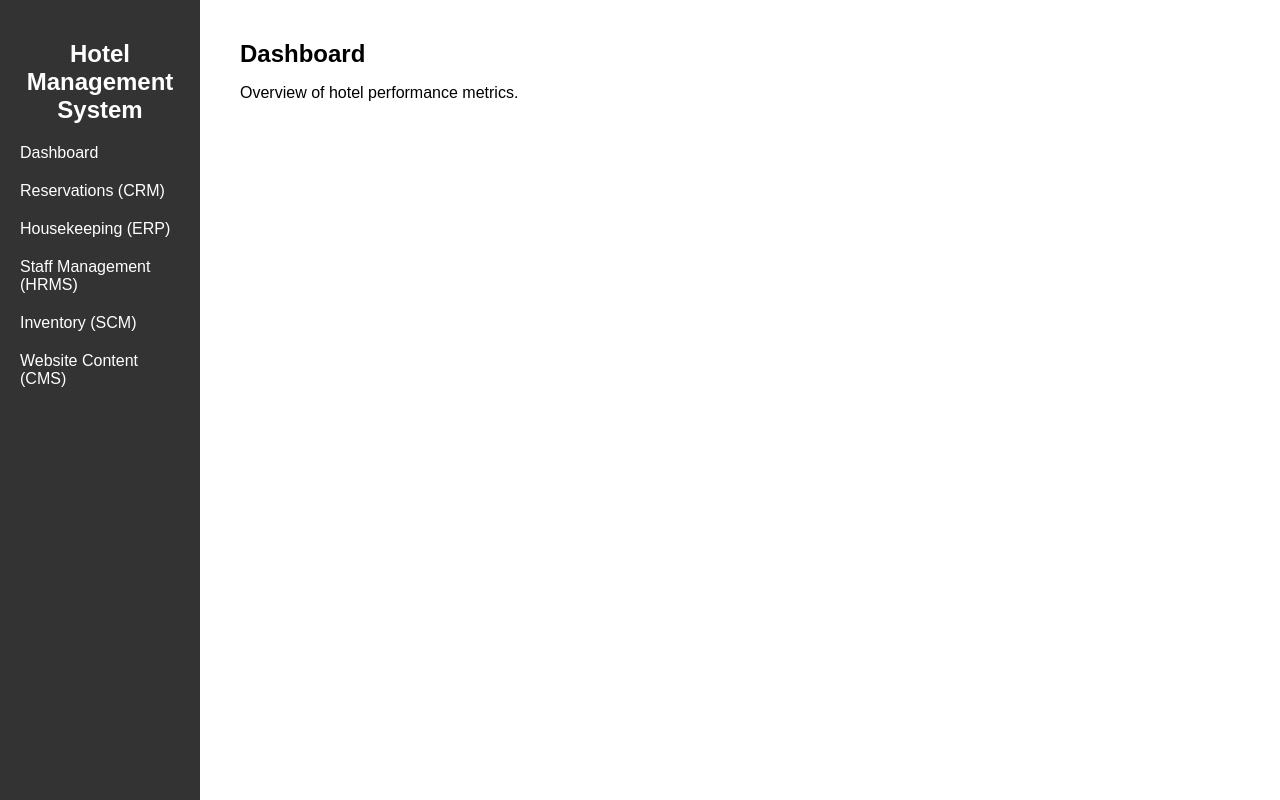
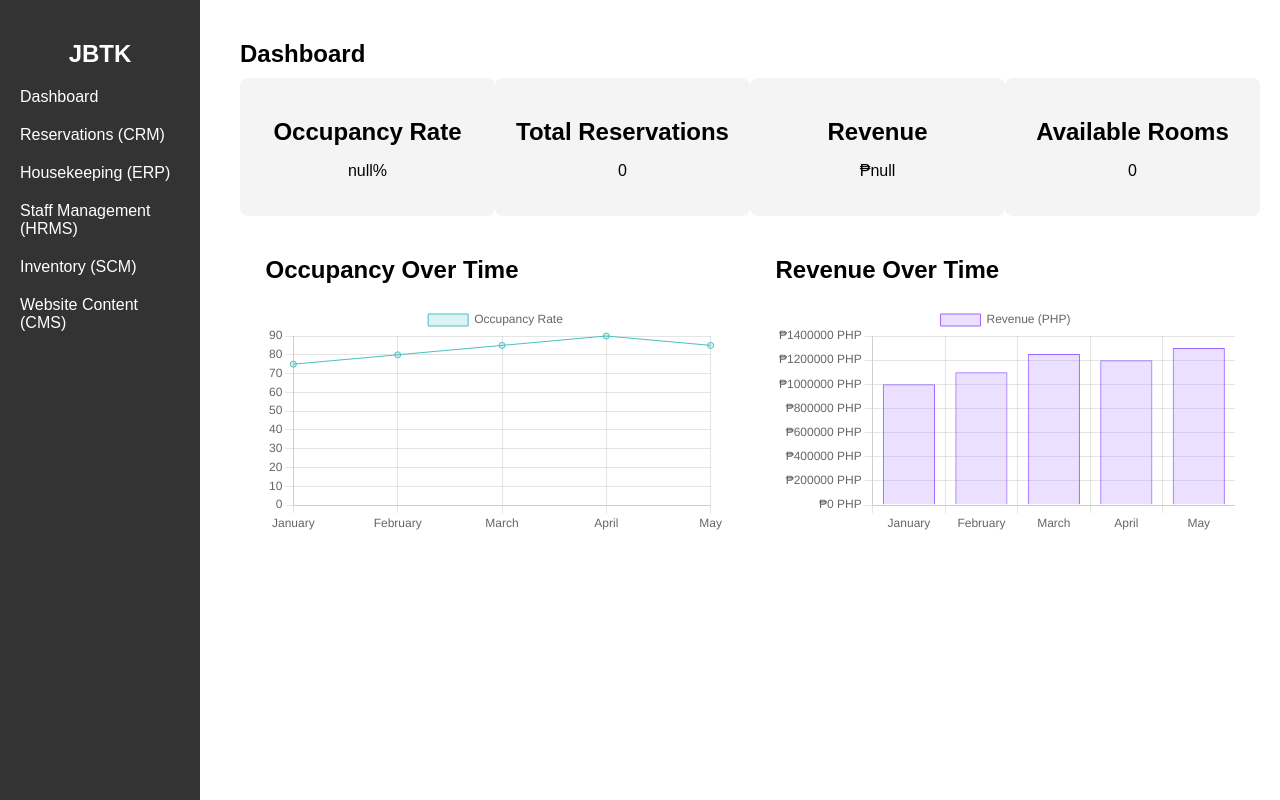
Before and after one commit to pattywapp/HMS, a PHP site: page / in a window 1280 px wide. Run offline with PHP 8.4, Linux system fonts and the light colour scheme; data that the repository does not hold is empty.

Commit message:
dashboard done

```diff
--- /dev/null
+++ b/dashboard.php
@@ -0,0 +1,25 @@
+<?php
+
+include 'db.php';
+
+$response = [];
+
+// Fetch ng occupancy rate
+$stmt = $pdo->query("SELECT (COUNT(*) / (SELECT COUNT(*) FROM rooms)) * 100 AS occupancy_rate FROM reservations WHERE status = 'occupied'");
+$response['occupancy_rate'] = $stmt->fetch()['occupancy_rate'];
+
+// Fetch ng total reservations
+$stmt = $pdo->query("SELECT COUNT(*) AS total_reservations FROM reservations");
+$response['total_reservations'] = $stmt->fetch()['total_reservations'];
+
+// Fetch ng revenue
+$stmt = $pdo->query("SELECT SUM(amount) AS revenue FROM payments");
+$response['revenue'] = $stmt->fetch()['revenue'];
+
+// Fetch ng mga available rooms
+$stmt = $pdo->query("SELECT COUNT(*) AS available_rooms FROM rooms WHERE status = 'available'");
+$response['available_rooms'] = $stmt->fetch()['available_rooms'];
+
+header('Content-Type: application/json');
+echo json_encode($response);
+?>
--- /dev/null
+++ b/db.php
@@ -0,0 +1,20 @@
+<?php
+
+$host = 'localhost';
+$db = 'hotel_management';
+$user = 'root';
+$pass = '';
+
+$dsn = "mysql:host=$host;dbname=$db;charset=utf8mb4";
+$options = [
+    PDO::ATTR_ERRMODE            => PDO::ERRMODE_EXCEPTION,
+    PDO::ATTR_DEFAULT_FETCH_MODE => PDO::FETCH_ASSOC,
+    PDO::ATTR_EMULATE_PREPARES   => false,
+];
+
+try {
+    $pdo = new PDO($dsn, $user, $pass, $options);
+} catch (PDOException $e) {
+    throw new PDOException($e->getMessage(), (int)$e->getCode());
+}
+?>
--- a/index.css
+++ b/index.css
@@ -1,3 +1,4 @@
+
 body {
     font-family: Arial, sans-serif;
     margin: 0;
@@ -56,3 +57,30 @@
 section h1 {
     margin-bottom: 10px;
 }
+
+.stats {
+    display: flex;
+    justify-content: space-around;
+    margin-bottom: 20px;
+}
+
+.stat {
+    background-color: #f4f4f4;
+    padding: 20px;
+    border-radius: 8px;
+    text-align: center;
+    width: 22%;
+}
+
+.stat h2 {
+    margin-bottom: 10px;
+}
+
+.charts {
+    display: flex;
+    justify-content: space-around;
+}
+
+.chart {
+    width: 45%;
+}
--- a/index.js
+++ b/index.js
@@ -1,3 +1,4 @@
+// scripts.js
 document.addEventListener('DOMContentLoaded', function() {
     const links = document.querySelectorAll('#sidebar a');
     const sections = document.querySelectorAll('section');
@@ -18,4 +19,67 @@
     // Display the dashboard section by default
     sections.forEach(section => section.style.display = 'none');
     document.querySelector('#dashboard').style.display = 'block';
+
+    // Fetch data from PHP backend
+    fetch('dashboard.php')
+        .then(response => response.json())
+        .then(data => {
+            document.getElementById('occupancyRate').innerText = data.occupancy_rate + '%';
+            document.getElementById('totalReservations').innerText = data.total_reservations;
+            document.getElementById('revenue').innerText = '₱' + data.revenue;
+            document.getElementById('availableRooms').innerText = data.available_rooms;
+
+            // Update charts with data (assuming you have chart data coming from the backend)
+            // Update Occupancy Chart
+            const ctx1 = document.getElementById('occupancyChart').getContext('2d');
+            const occupancyChart = new Chart(ctx1, {
+                type: 'line',
+                data: {
+                    labels: ['January', 'February', 'March', 'April', 'May'], // Example labels
+                    datasets: [{
+                        label: 'Occupancy Rate',
+                        data: [75, 80, 85, 90, 85], // Example data
+                        backgroundColor: 'rgba(75, 192, 192, 0.2)',
+                        borderColor: 'rgba(75, 192, 192, 1)',
+                        borderWidth: 1
+                    }]
+                },
+                options: {
+                    scales: {
+                        y: {
+                            beginAtZero: true
+                        }
+                    }
+                }
+            });
+
+            // Update Revenue Chart
+            const ctx2 = document.getElementById('revenueChart').getContext('2d');
+            const revenueChart = new Chart(ctx2, {
+                type: 'bar',
+                data: {
+                    labels: ['January', 'February', 'March', 'April', 'May'], // Example labels
+                    datasets: [{
+                        label: 'Revenue (PHP)',
+                        data: [1000000, 1100000, 1250000, 1200000, 1300000], // Example data
+                        backgroundColor: 'rgba(153, 102, 255, 0.2)',
+                        borderColor: 'rgba(153, 102, 255, 1)',
+                        borderWidth: 1
+                    }]
+                },
+                options: {
+                    scales: {
+                        y: {
+                            beginAtZero: true,
+                            ticks: {
+                                callback: function(value) {
+                                    return '₱' + value + ' PHP';
+                                }
+                            }
+                        }
+                    }
+                }
+            });
+        })
+        .catch(error => console.error('Error fetching dashboard data:', error));
 });
--- a/index.php
+++ b/index.php
@@ -4,73 +4,12 @@
     <meta charset="UTF-8">
     <meta name="viewport" content="width=device-width, initial-scale=1.0">
     <title>Hotel Management System</title>
+    <link rel="stylesheet" href="index.css">
 </head>
-<style>
-
-body {
-    font-family: Arial, sans-serif;
-    margin: 0;
-    padding: 0;
-    display: flex;
-}
-
-#container {
-    display: flex;
-    width: 100%;
-}
-
-#sidebar {
-    width: 200px;
-    background-color: #333;
-    color: #fff;
-    padding: 20px;
-    box-sizing: border-box;
-    height: 100vh;
-    position: fixed;
-}
-
-#sidebar h2 {
-    text-align: center;
-}
-
-#sidebar ul {
-    list-style-type: none;
-    padding: 0;
-}
-
-#sidebar ul li {
-    margin: 20px 0;
-}
-
-#sidebar ul li a {
-    color: #fff;
-    text-decoration: none;
-}
-
-#sidebar ul li a:hover {
-    text-decoration: underline;
-}
-
-#main-content {
-    margin-left: 220px;
-    padding: 20px;
-    box-sizing: border-box;
-    width: calc(100% - 220px);
-}
-
-section {
-    margin-bottom: 40px;
-}
-
-section h1 {
-    margin-bottom: 10px;
-}
-
-</style>
 <body>
     <div id="container">
         <nav id="sidebar">
-            <h2>Hotel Management System</h2>
+            <h2>JBTK</h2>
             <ul>
                 <li><a href="#dashboard">Dashboard</a></li>
                 <li><a href="#reservations">Reservations (CRM)</a></li>
@@ -83,7 +22,34 @@
         <main id="main-content">
             <section id="dashboard">
                 <h1>Dashboard</h1>
-                <p>Overview of hotel performance metrics.</p>
+                <div class="stats">
+                    <div class="stat">
+                        <h2>Occupancy Rate</h2>
+                        <p id="occupancyRate">Loading...</p>
+                    </div>
+                    <div class="stat">
+                        <h2>Total Reservations</h2>
+                        <p id="totalReservations">Loading...</p>
+                    </div>
+                    <div class="stat">
+                        <h2>Revenue</h2>
+                        <p id="revenue">Loading...</p>
+                    </div>
+                    <div class="stat">
+                        <h2>Available Rooms</h2>
+                        <p id="availableRooms">Loading...</p>
+                    </div>
+                </div>
+                <div class="charts">
+                    <div class="chart">
+                        <h2>Occupancy Over Time</h2>
+                        <canvas id="occupancyChart"></canvas>
+                    </div>
+                    <div class="chart">
+                        <h2>Revenue Over Time</h2>
+                        <canvas id="revenueChart"></canvas>
+                    </div>
+                </div>
             </section>
             <section id="reservations">
                 <h1>Reservations (CRM)</h1>
@@ -107,29 +73,7 @@
             </section>
         </main>
     </div>
-    <script>
-        document.addEventListener('DOMContentLoaded', function() {
-    const links = document.querySelectorAll('#sidebar a');
-    const sections = document.querySelectorAll('section');
-
-    links.forEach(link => {
-        link.addEventListener('click', function(e) {
-            e.preventDefault();
-            const targetId = this.getAttribute('href').substring(1);
-            sections.forEach(section => {
-                section.style.display = 'none';
-                if (section.id === targetId) {
-                    section.style.display = 'block';
-                }
-            });
-        });
-    });
-
-    // Display the dashboard section by default
-    sections.forEach(section => section.style.display = 'none');
-    document.querySelector('#dashboard').style.display = 'block';
-});
-
-    </script>
+    <script src="https://cdn.jsdelivr.net/npm/chart.js"></script>
+    <script src="index.js"></script>
 </body>
 </html>
```
